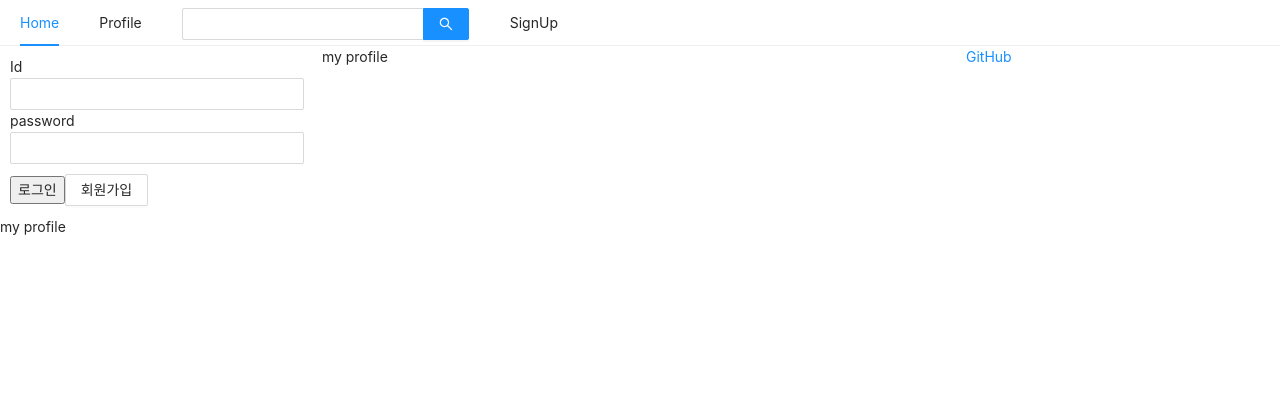
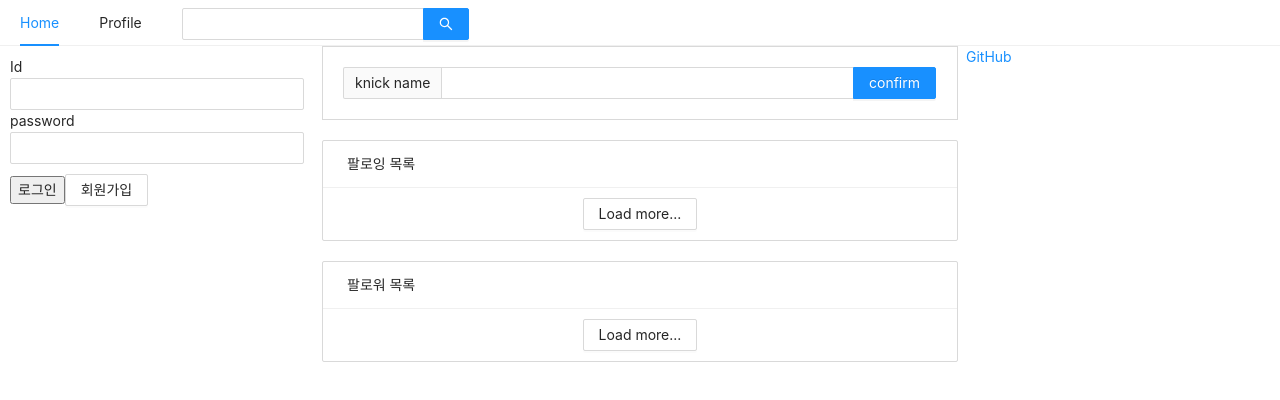
Before and after one commit to alzkdpf/clone.nodebird, a Next.js app in the folder work/: page /profile in a window 1280 px wide. Shown: the top 400 px of the page. Built offline with nearby package versions, Linux system fonts and the light colour scheme.

Commit message:
section2 complete

```diff
--- a/work/src/components/AppLayout.js
+++ b/work/src/components/AppLayout.js
@@ -1,14 +1,14 @@
 import React, { useState } from 'react';
 import PropTypes from 'prop-types';
-import Link from 'next/link'
-import { Menu, Input, Row, Col } from 'antd'
-import UserProfile from 'components/UserProfile'
-import LoginForm from 'components/LoginForm'
-import styled from 'styled-components'
+import Link from 'next/link';
+import { Menu, Input, Row, Col } from 'antd';
+import UserProfile from 'components/UserProfile';
+import LoginForm from 'components/LoginForm';
+import styled from 'styled-components';
 
 const SearchInput = styled(Input.Search)`
   vertical-align: middle;
-`
+`;
 
 const AppLayout = ({ children }) => {
   // dummy
@@ -17,37 +17,50 @@ const AppLayout = ({ children }) => {
   return (
     <div>
       <Menu mode="horizontal">
-                <Menu.Item>
-                    <Link href="/"><a>Home</a></Link>
+        <Menu.Item key="home">
+          <Link href="/">
+            <a>Home</a>
+          </Link>
         </Menu.Item>
-                <Menu.Item>
-                    <Link href="/profile"><a>Profile</a></Link>
+        <Menu.Item key="profile">
+          <Link href="/profile">
+            <a>Profile</a>
+          </Link>
         </Menu.Item>
-                <Menu.Item>
-                    <SearchInput enterButton style={{verticalAlign: "middle"}}></SearchInput>
-                </Menu.Item>
-                <Menu.Item>
-                    <Link href="/signup"><a>SignUp</a></Link>
+        <Menu.Item key="mail">
+          <SearchInput
+            enterButton
+            style={{ verticalAlign: 'middle' }}
+          ></SearchInput>
         </Menu.Item>
       </Menu>
       <Row gutter={8}>
-                <Col xs={24} md={6} >
-                    {isLoggedIn ? <UserProfile setIsLoggedIn={setIsLoggedIn} /> : <LoginForm setIsLoggedIn={ setIsLoggedIn }/>}
+        <Col xs={24} md={6}>
+          {isLoggedIn ? (
+            <UserProfile setIsLoggedIn={setIsLoggedIn} />
+          ) : (
+            <LoginForm setIsLoggedIn={setIsLoggedIn} />
+          )}
         </Col>
-                <Col xs={24} md={12} >
+        <Col xs={24} md={12}>
           {children}
         </Col>
-                <Col xs={24} md={6} >
-                    <a href="https://github.com/alzkdpf" target="_blank" rel="noreferrer noopener">GitHub</a>
+        <Col xs={24} md={6}>
+          <a
+            href="https://github.com/alzkdpf"
+            target="_blank"
+            rel="noreferrer noopener"
+          >
+            GitHub
+          </a>
         </Col>
       </Row>
-        {children}
     </div>
-    )
-}
+  );
+};
 
 AppLayout.propTypes = {
   children: PropTypes.node.isRequired,
-}
+};
 
 export default AppLayout;
--- /dev/null
+++ b/work/src/components/FollowList.js
@@ -0,0 +1,36 @@
+import React, { useMemo } from 'react';
+import { List, Button } from 'antd';
+import PropTypes from 'prop-types';
+import { Card } from 'antd';
+import { StopOutlined } from '@ant-design/icons';
+
+const FollowList = ({ header, data }) => {
+  return (
+    <List
+      style={{ marginBottom: 20 }}
+      grid={{ gutter: 4, xs: 2, md: 3 }}
+      header={<div> {header} </div>}
+      loadMore={
+        <div style={{ textAlign: 'center', margin: '10px 0' }}>
+          <Button>Load more...</Button>{' '}
+        </div>
+      }
+      bordered
+      dataSource={data}
+      renderItem={item => {
+        <List.Item style={{ marginTop: 20 }}>
+          <Card action={[<StopOutlined key="stop" />]}>
+            <Card.Meta description={item.nickname} />
+          </Card>
+        </List.Item>;
+      }}
+    />
+  );
+};
+
+FollowList.propTypes = {
+  header: PropTypes.string.isRquired,
+  data: PropTypes.array.isRquired,
+};
+
+export default FollowList;
--- a/work/src/components/LoginForm.js
+++ b/work/src/components/LoginForm.js
@@ -1,37 +1,38 @@
-import React, { useState, useCallback, useMemo } from 'react'
-import { Form, Input, Button } from 'antd'
-import Link from 'next/link'
-import styled from 'styled-components'
+import React, { useState, useCallback, useMemo } from 'react';
+import { Form, Input, Button } from 'antd';
+import Link from 'next/link';
+import PropTypes from 'prop-types';
+import styled from 'styled-components';
 
 const ButtonWrapper = styled.div`
   margin-top: 10px;
-`
+`;
 const FormWrapper = styled(Form)`
   padding: 10px;
-`
+`;
 
 const LoginForm = ({ setIsLoggedIn }) => {
-    const [id, setId] = useState('')
-    const [password, setPassword] = useState('')
+  const [id, setId] = useState('');
+  const [password, setPassword] = useState('');
 
-    const onChangeId = useCallback( e => {
-        setId(e.target.value)
-    }, [])
+  const onChangeId = useCallback(e => {
+    setId(e.target.value);
+  }, []);
 
-    const onChangePassword = useCallback( e => {
-        setPassword(e.target.value)
-    }, [])
+  const onChangePassword = useCallback(e => {
+    setPassword(e.target.value);
+  }, []);
 
-    const style = useMemo(() => ({ marginTop: 10 }), [])
+  const style = useMemo(() => ({ marginTop: 10 }), []);
 
   const onSubmitForm = useCallback(() => {
-        console.log(id, password)
-        setIsLoggedIn(true)
-    }, [id, password])
+    console.log(id, password);
+    setIsLoggedIn(true);
+  }, [id, password]);
 
   return (
     <>
-            <FormWrapper onFinish={ onSubmitForm }>
+      <FormWrapper onFinish={onSubmitForm}>
         <div>
           <label htmlFor="user-id">Id</label>
           <br />
@@ -40,18 +41,31 @@ const LoginForm = ({ setIsLoggedIn }) => {
         <div>
           <label htmlFor="user-password">password</label>
           <br />
-                    <Input name="user-password" value={password} onChange={onChangePassword} required/>
+          <Input
+            name="user-password"
+            value={password}
+            onChange={onChangePassword}
+            required
+          />
         </div>
         <ButtonWrapper style={style}>
-                    <button type="primary" htmlType="submit" loading={false}>로그인</button>
-                    <Link href="/signup"><a><Button>회원가입</Button></a></Link>
+          <button type="primary" htmlType="submit" loading={false}>
+            로그인
+          </button>
+          <Link href="/signup">
+            <a>
+              <Button>회원가입</Button>
+            </a>
+          </Link>
         </ButtonWrapper>
-                <div>
-
-                </div>
+        <div></div>
       </FormWrapper>
     </>
-    )
-}
+  );
+};
+
+LoginForm.protoTypes = {
+  setIsLoggedIn: PropTypes.func.isRquired,
+};
 
 export default LoginForm;
--- /dev/null
+++ b/work/src/components/NicknameEditForm.js
@@ -0,0 +1,21 @@
+import React, { useMemo } from 'react';
+import { Form, Input } from 'antd';
+
+const NickNameEditForm = () => {
+  const style = useMemo(
+    () => ({
+      marginBottom: '20px',
+      border: '1px solid #d9d9d9',
+      padding: '20px',
+    }),
+    [],
+  );
+
+  return (
+    <Form style={style}>
+      <Input.Search addonBefore="knick name" enterButton="confirm" />
+    </Form>
+  );
+};
+
+export default NickNameEditForm;
--- a/work/src/components/UserProfile.js
+++ b/work/src/components/UserProfile.js
@@ -1,25 +1,27 @@
-import React,{useCallback} from 'react'
-import {Card, Avatar, Button} from 'antd'
+import React, { useCallback } from 'react';
+import { Card, Avatar, Button } from 'antd';
 
-const UserProfile = ({ setIsLoggedIn}) => {
+const UserProfile = ({ setIsLoggedIn }) => {
+  const onLogOut = useCallback(() => {
+    setIsLoggedIn(false);
+  }, []);
 
-    const onLogOut = useCallback(
-        () => {
-            setIsLoggedIn(false)
-        },
-        [],
-    )
-
-    return (
-        <Card actions={[
-            <div key="twit"> twit</div>,
-            <div key="followings">following <br/> 0</div>,
-            <div key="followings">following <br/> 0</div>
-        ]}>
-            <Card.Meta title="lsj" avatar={<Avatar>ZC</Avatar>} />
-            <Button onClick={onLogOut}> Log Out </Button>
-        </Card>
-    )
-}
+  return (
+    <Card
+      actions={[
+        <div key="twit"> twit</div>,
+        <div key="followings">
+          following <br /> 0
+        </div>,
+        <div key="followings">
+          following <br /> 0
+        </div>,
+      ]}
+    >
+      <Card.Meta title="lsj" avatar={<Avatar>ZC</Avatar>} />
+      <Button onClick={onLogOut}> Log Out </Button>
+    </Card>
+  );
+};
 
 export default UserProfile;
--- a/work/src/pages/profile.js
+++ b/work/src/pages/profile.js
@@ -1,20 +1,32 @@
-import React from 'react'
-import AppLayout from 'components/AppLayout'
-import Head from 'next/head'
+import React from 'react';
+import AppLayout from 'components/AppLayout';
+import NickNameEditForm from 'components/NicknameEditForm';
+import FollowList from 'components/FollowList';
+import Head from 'next/head';
 const Profile = () => {
+  const followerList = [
+    { nickname: '제로초' },
+    { nickname: '바보' },
+    { nickname: '노드버드오피셜' },
+  ];
+  const followingList = [
+    { nickname: '제로초' },
+    { nickname: '바보' },
+    { nickname: '노드버드오피셜' },
+  ];
   return (
     <>
       <Head>
-                <meta charset="UTF-8"/>
-                <title>
-                    My Profile
-                </title>
+        <meta charset="UTF-8" />
+        <title>My Profile</title>
       </Head>
       <AppLayout>
-            <div>my profile</div>
+        <NickNameEditForm />
+        <FollowList header="팔로잉 목록" data={followingList} />
+        <FollowList header="팔로워 목록" data={followerList} />
       </AppLayout>
     </>
-    )
-}
+  );
+};
 
 export default Profile;
```
Also changed, not shown: work/src/pages/_app.js (+9 -11 lines), work/src/pages/index.js (+7 -10 lines), work/src/pages/signup.js (+47 -9 lines), work/.prettierrc.js (added). Lines whose indentation alone changed are shown as unchanged.
